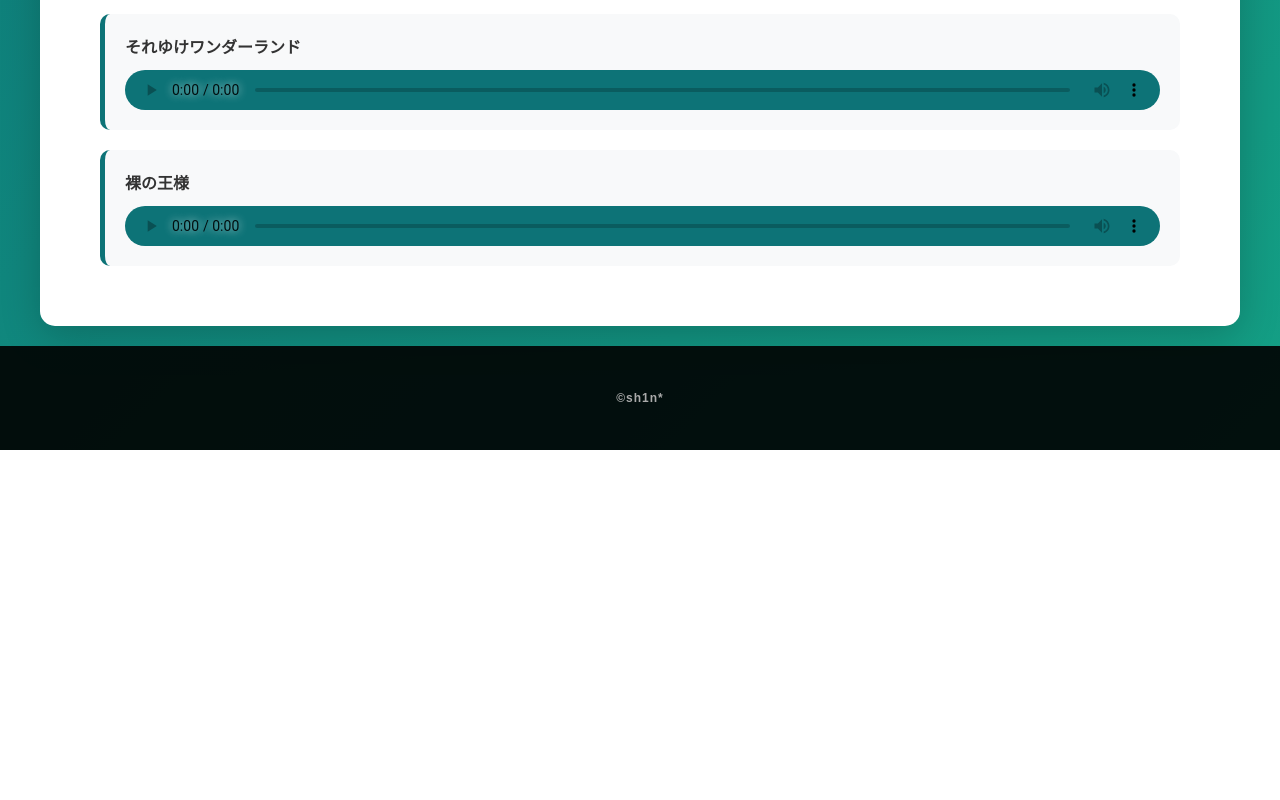
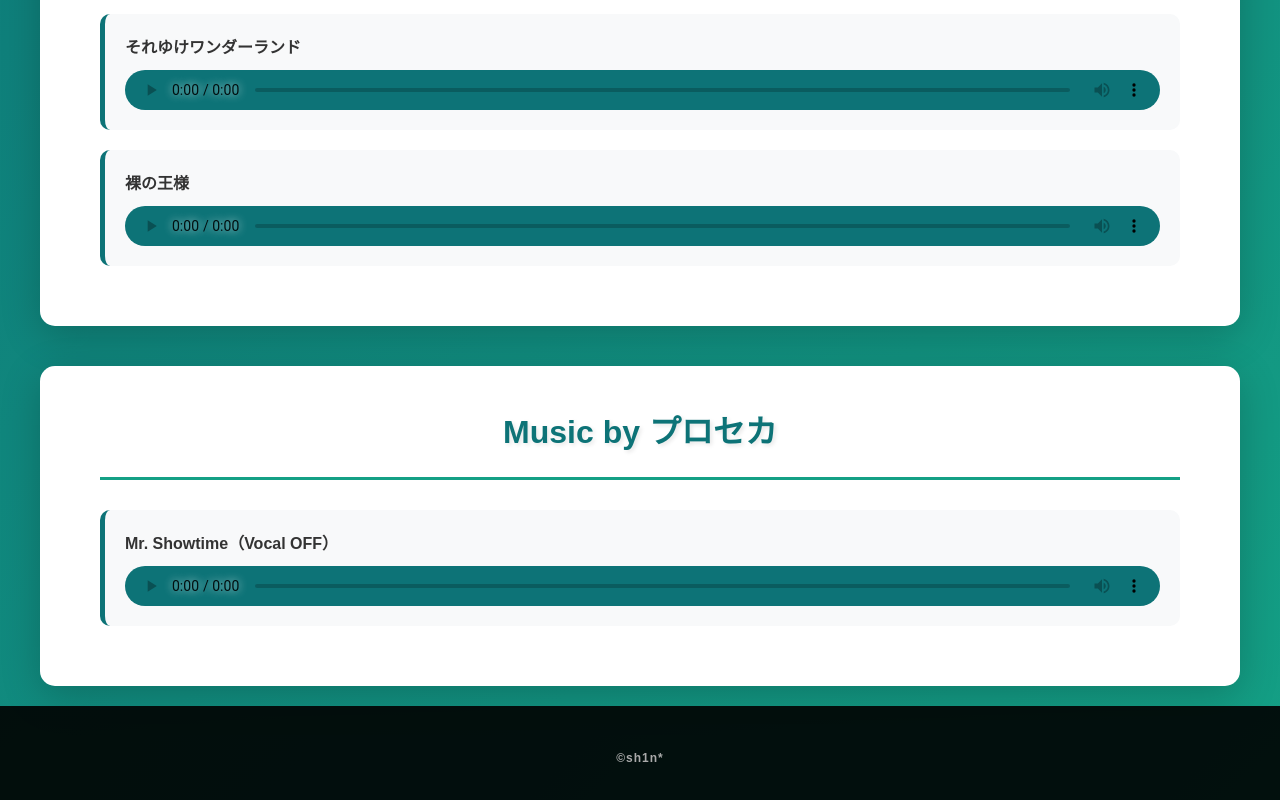
Before and after one commit to shin-w21/mymusic, a plain HTML site: page index.html in a window 1280 px wide. Shown: the part 776-1576 px from the top of the page. Before the commit the page ends 1226 px from the top, so only its background shows below. Drawn offline with Linux system fonts and the light colour scheme.

Commit message:
Update index.html

```diff
--- a/index.html
+++ b/index.html
@@ -250,6 +250,20 @@
 
 
 
+ <div class="container">
+  <p class="title01">Music by プロセカ</p>
+  <p class="title02"></p>
+
+
+  <div class="audio-section">
+   <p>Mr. Showtime（Vocal OFF）</p>
+   <audio src="./Music Folder/プロセカ_Mr. Showtime.mp3" controls loop></audio>
+  </div>
+
+ </div>
+
+
+
 
 
 
```
